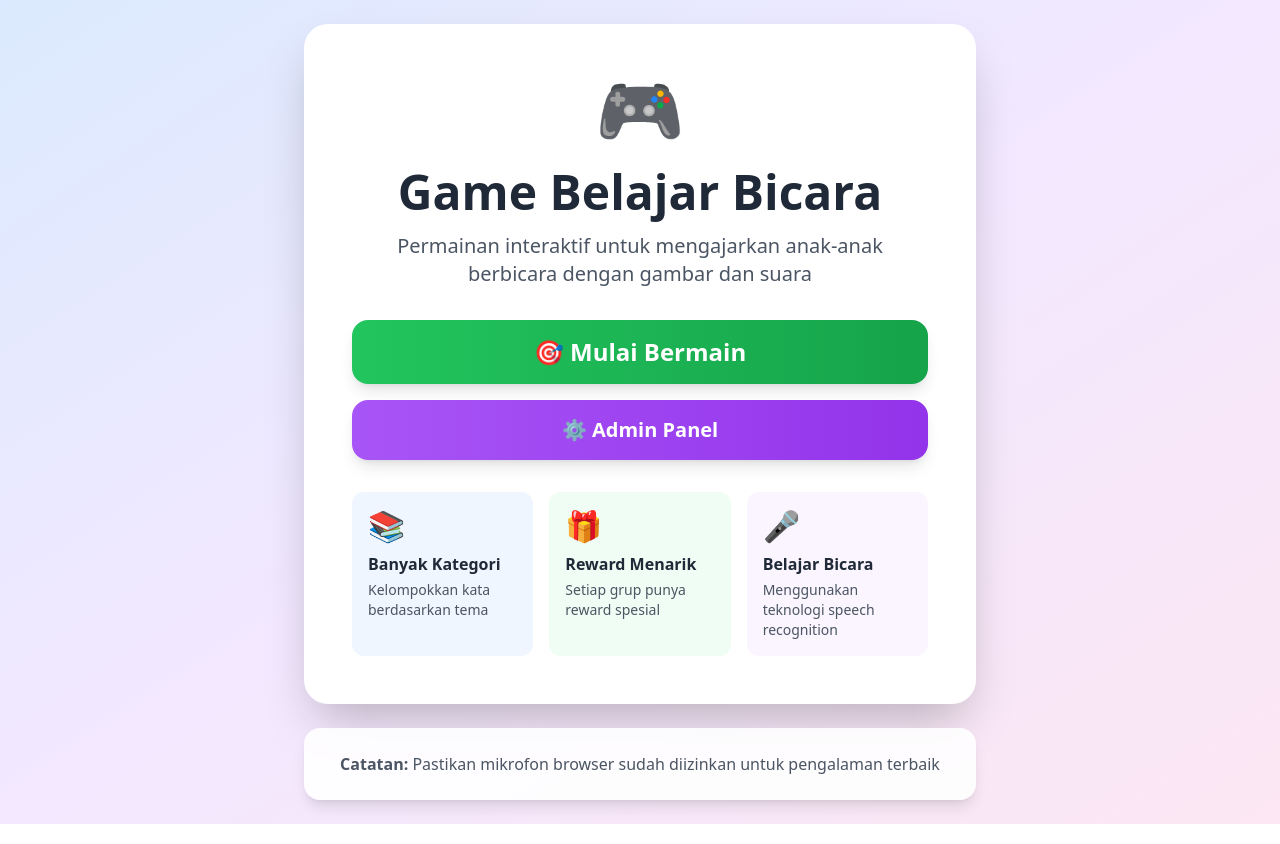
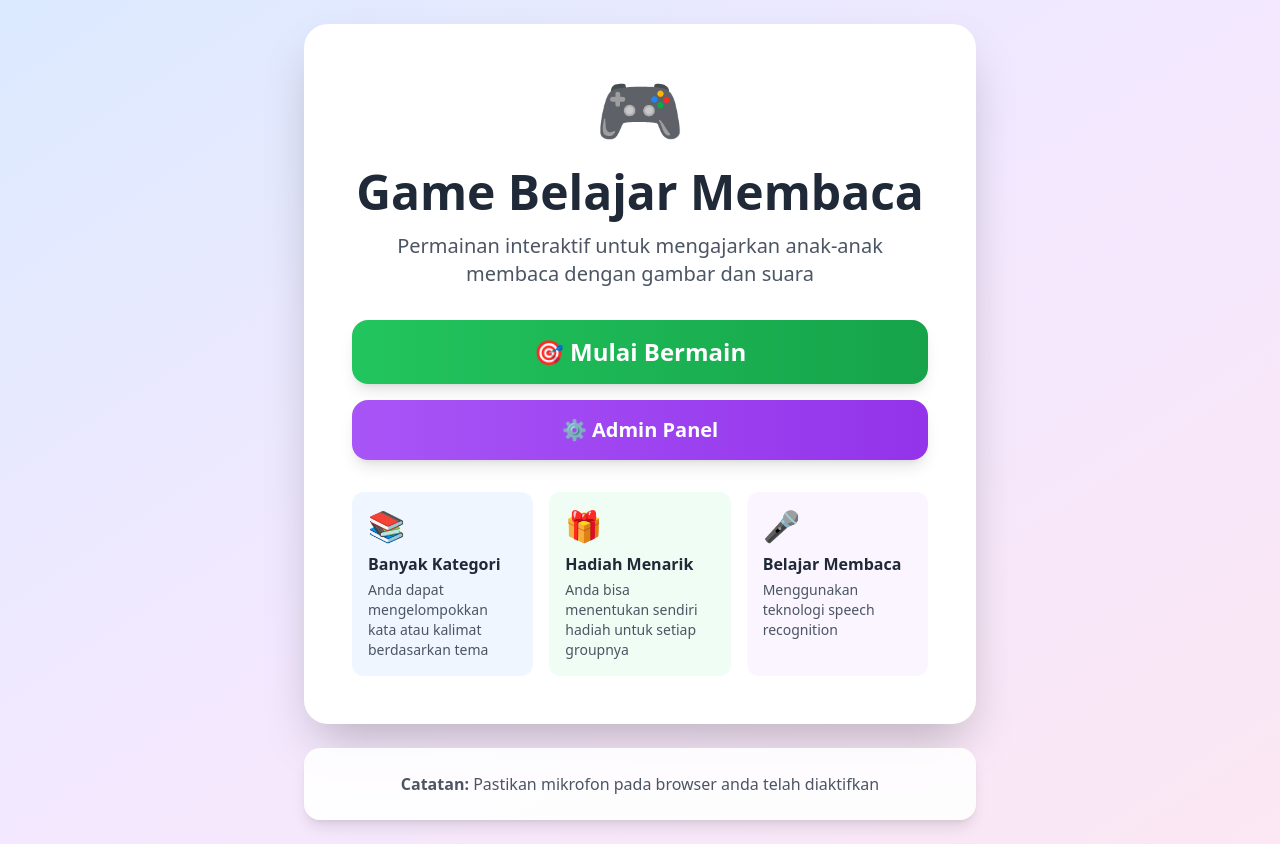
Before and after one commit to habibkoe/game-anak, a SvelteKit app: page / in a window 1280 px wide. Built offline with nearby package versions, Linux system fonts and the light colour scheme.

Commit message:
ubah beberapa keterangan dan deskripsi

```diff
--- a/src/routes/+page.svelte
+++ b/src/routes/+page.svelte
@@ -7,59 +7,59 @@
   });
 </script>
 
-<div class="min-h-screen flex items-center justify-center bg-gradient-to-br from-blue-100 via-purple-100 to-pink-100 p-6">
-  <div class="max-w-2xl w-full">
+<div class="flex items-center justify-center min-h-screen p-6 bg-gradient-to-br from-blue-100 via-purple-100 to-pink-100">
+  <div class="w-full max-w-2xl">
     <!-- Main Card -->
-    <div class="bg-white rounded-3xl shadow-2xl p-8 md:p-12 text-center">
-      <div class="text-7xl mb-6">🎮</div>
-      <h1 class="text-5xl font-bold text-gray-800 mb-4">Game Belajar Bicara</h1>
-      <p class="text-xl text-gray-600 mb-8">
-        Permainan interaktif untuk mengajarkan anak-anak berbicara dengan gambar dan suara
+    <div class="p-8 text-center bg-white shadow-2xl rounded-3xl md:p-12">
+      <div class="mb-6 text-7xl">🎮</div>
+      <h1 class="mb-4 text-5xl font-bold text-gray-800">Game Belajar Membaca</h1>
+      <p class="mb-8 text-xl text-gray-600">
+        Permainan interaktif untuk mengajarkan anak-anak membaca dengan gambar dan suara
       </p>
 
       <!-- Main Action Buttons -->
-      <div class="space-y-4 mb-8">
+      <div class="mb-8 space-y-4">
         <a
           href="/select"
-          class="block w-full bg-gradient-to-r from-green-500 to-green-600 hover:from-green-600 hover:to-green-700 text-white py-4 px-8 rounded-2xl text-2xl font-bold shadow-lg hover:shadow-xl transform hover:scale-105 transition-all"
+          class="block w-full px-8 py-4 text-2xl font-bold text-white transition-all transform shadow-lg bg-gradient-to-r from-green-500 to-green-600 hover:from-green-600 hover:to-green-700 rounded-2xl hover:shadow-xl hover:scale-105"
         >
           🎯 Mulai Bermain
         </a>
 
         <a
           href="/admin"
-          class="block w-full bg-gradient-to-r from-purple-500 to-purple-600 hover:from-purple-600 hover:to-purple-700 text-white py-4 px-8 rounded-2xl text-xl font-bold shadow-lg hover:shadow-xl transform hover:scale-105 transition-all"
+          class="block w-full px-8 py-4 text-xl font-bold text-white transition-all transform shadow-lg bg-gradient-to-r from-purple-500 to-purple-600 hover:from-purple-600 hover:to-purple-700 rounded-2xl hover:shadow-xl hover:scale-105"
         >
           ⚙️ Admin Panel
         </a>
       </div>
 
       <!-- Features -->
-      <div class="grid grid-cols-1 md:grid-cols-3 gap-4 text-left">
-        <div class="bg-blue-50 p-4 rounded-xl">
-          <div class="text-3xl mb-2">📚</div>
-          <h3 class="font-bold text-gray-800 mb-1">Banyak Kategori</h3>
-          <p class="text-sm text-gray-600">Kelompokkan kata berdasarkan tema</p>
+      <div class="grid grid-cols-1 gap-4 text-left md:grid-cols-3">
+        <div class="p-4 bg-blue-50 rounded-xl">
+          <div class="mb-2 text-3xl">📚</div>
+          <h3 class="mb-1 font-bold text-gray-800">Banyak Kategori</h3>
+          <p class="text-sm text-gray-600">Anda dapat mengelompokkan kata atau kalimat berdasarkan tema</p>
         </div>
 
-        <div class="bg-green-50 p-4 rounded-xl">
-          <div class="text-3xl mb-2">🎁</div>
-          <h3 class="font-bold text-gray-800 mb-1">Reward Menarik</h3>
-          <p class="text-sm text-gray-600">Setiap grup punya reward spesial</p>
+        <div class="p-4 bg-green-50 rounded-xl">
+          <div class="mb-2 text-3xl">🎁</div>
+          <h3 class="mb-1 font-bold text-gray-800">Hadiah Menarik</h3>
+          <p class="text-sm text-gray-600">Anda bisa menentukan sendiri hadiah untuk setiap groupnya</p>
         </div>
 
-        <div class="bg-purple-50 p-4 rounded-xl">
-          <div class="text-3xl mb-2">🎤</div>
-          <h3 class="font-bold text-gray-800 mb-1">Belajar Bicara</h3>
+        <div class="p-4 bg-purple-50 rounded-xl">
+          <div class="mb-2 text-3xl">🎤</div>
+          <h3 class="mb-1 font-bold text-gray-800">Belajar Membaca</h3>
           <p class="text-sm text-gray-600">Menggunakan teknologi speech recognition</p>
         </div>
       </div>
     </div>
 
     <!-- Info Card -->
-    <div class="mt-6 bg-white bg-opacity-90 rounded-2xl shadow-lg p-6 text-center">
+    <div class="p-6 mt-6 text-center bg-white shadow-lg bg-opacity-90 rounded-2xl">
       <p class="text-gray-600">
-        <strong>Catatan:</strong> Pastikan mikrofon browser sudah diizinkan untuk pengalaman terbaik
+        <strong>Catatan:</strong> Pastikan mikrofon pada browser anda telah diaktifkan
       </p>
     </div>
   </div>
```
